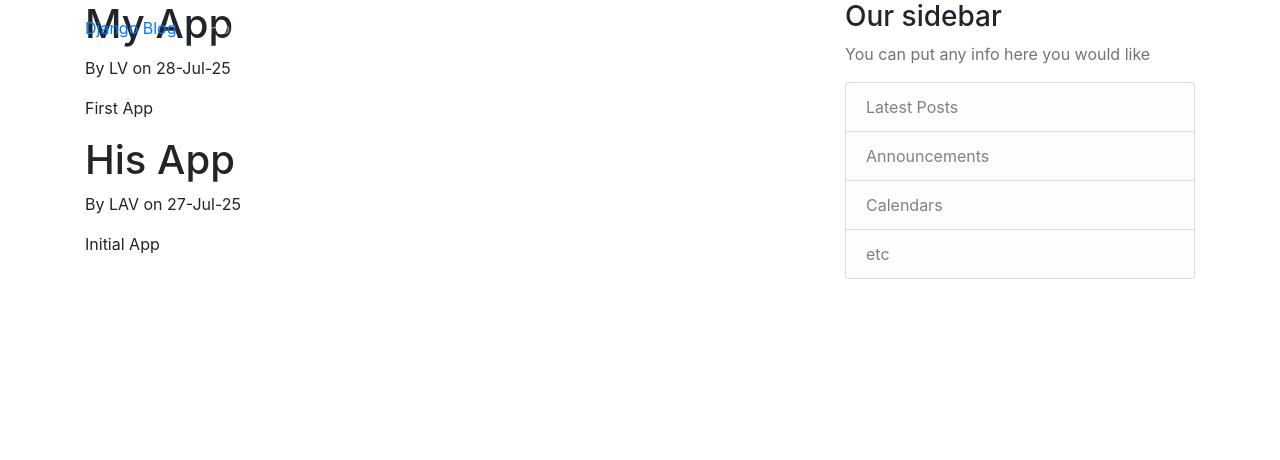
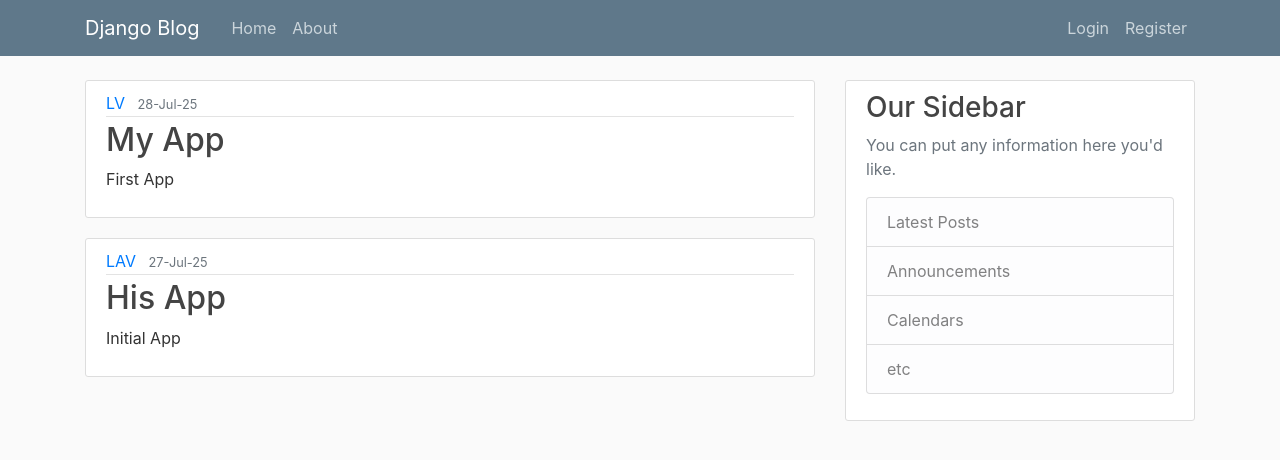
Before and after one commit to laurentiu-vl/django_website, a Django app: page / in a window 1280 px wide. Shown: the top 460 px of the page. Run offline with Django 5.2, Linux system fonts and the light colour scheme.

Commit message:
URL links

```diff
--- a/blog/templates/blog/base.html
+++ b/blog/templates/blog/base.html
@@ -1,3 +1,4 @@
+{% load static %}
 <!DOCTYPE html>
 <html lang="en">
 <head>
@@ -7,6 +8,8 @@
 
     <!-- Bootstrap CSS -->
     <link rel="stylesheet" href="https://cdn.jsdelivr.net/npm/bootstrap@4.4.1/dist/css/bootstrap.min.css" integrity="sha384-Vkoo8x4CGsO3+Hhxv8T/Q5PaXtkKtu6ug5TOeNV6gBiFeWPGFN9MuhOf23Q9Ifjh" crossorigin="anonymous">
+
+    <link rel="stylesheet" type="text/css" href="{% static 'blog/main.css'%}">
 
     {% if title %}
         <title>Django Blog - {{title}}</title>
@@ -18,16 +21,16 @@
     <header class="site-header">
   <nav class="navbar navbar-expand-md navbar-dark bg-steel fixed-top">
     <div class="container">
-                <a class="nav-bar mr-4" href="/">Django Blog</a>
-                <button class="navbar-toggler" type="button" data-toggle="collapse">
+      <a class="navbar-brand mr-4" href="{% url 'blog-home' %}">Django Blog</a>
+      <button class="navbar-toggler" type="button" data-toggle="collapse" data-target="#navbarToggle" aria-controls="navbarToggle" aria-expanded="false" aria-label="Toggle navigation">
       <span class="navbar-toggler-icon"></span>
       </button>
       <div class="collapse navbar-collapse" id="navbarToggle">
         <div class="navbar-nav mr-auto">
-                        <a class="nav-item nav-link" href="/">Home</a>
-                        <a class="nav-item nav-link" href="/about">About</a>
+          <a class="nav-item nav-link" href="{% url 'blog-home' %}">Home</a>
+          <a class="nav-item nav-link" href="{% url 'blog-about' %}">About</a>
         </div>
-                    <!--Navbag Right Side-->
+        <!-- Navbar Right Side -->
         <div class="navbar-nav">
           <a class="nav-item nav-link" href="#">Login</a>
           <a class="nav-item nav-link" href="#">Register</a>
@@ -43,8 +46,8 @@
     </div>
     <div class="col-md-4">
       <div class="content-section">
-                    <h3>Our sidebar</h3>
-                    <p class='text-muted'>You can put any info here you would like
+        <h3>Our Sidebar</h3>
+        <p class='text-muted'>You can put any information here you'd like.
           <ul class="list-group">
             <li class="list-group-item list-group-item-light">Latest Posts</li>
             <li class="list-group-item list-group-item-light">Announcements</li>
--- a/blog/templates/blog/home.html
+++ b/blog/templates/blog/home.html
@@ -3,9 +3,16 @@
 {% block content %}
 
     {% for post in posts %}
-        <h1>{{post.title}}</h1>
-        <p>By {{post.author}} on {{post.date_posted}}</p>
-        <p>{{post.content}}</p>
+        <article class="media content-section">
+            <div class="media-body">
+                <div class="article-metadata">
+                    <a class="mr-2" href="#">{{ post.author }}</a>
+                    <small class="text-muted">{{ post.date_posted }}</small>
+                </div>
+                <h2><a class="article-title" href="#">{{ post.title }}</a></h2>
+                <p class="article-content">{{ post.content }}</p>
+            </div>
+        </article>
     {% endfor %}
 
 {% endblock content %}
```
Lines whose indentation alone changed are shown as unchanged.
